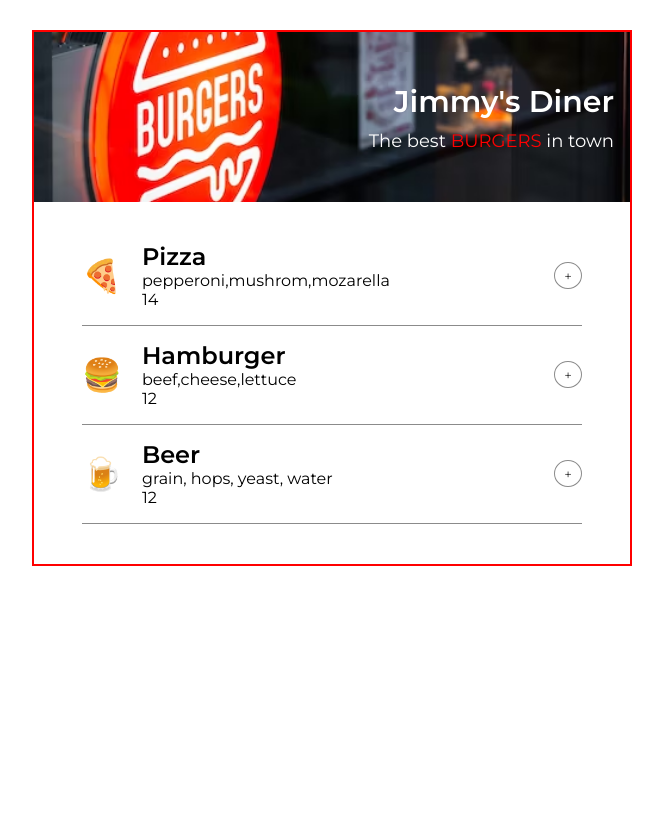
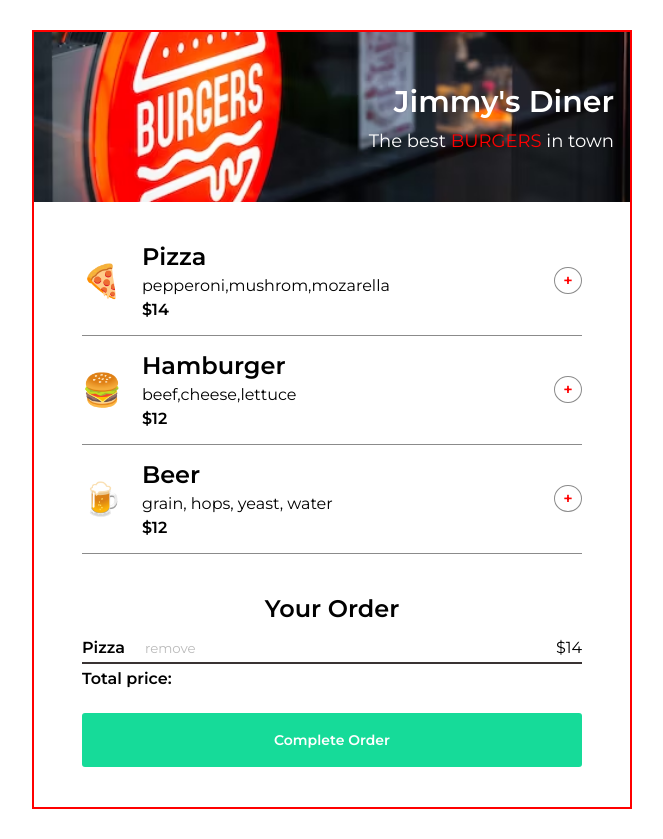
Before and after one commit to OlgaMinaievaWebDev/Restaurant-Ordering-App, a plain HTML site: page index.html in a window 1280 px wide. Shown: the whole page, without its empty margins (308-971 px from the left). Before the commit the page ends 800 px from the top, so only its background shows below. Drawn offline with Linux system fonts and the light colour scheme.

Commit message:
order box added in html and css

```diff
--- a/app.js
+++ b/app.js
@@ -14,9 +14,9 @@ function getFeedHtml(menuArray) {
               <div class="name">
                 <h2>${name}</h2>
                 <p>${listIngredients}</p>
-                 <p>${price}</p>
+                 <h4>$${price}</h4>
                </div>
-           <button id="add">+</button>
+           <button id="add" class="add">+</button>
        </div>
   `;
     })
--- a/index.html
+++ b/index.html
@@ -13,16 +13,20 @@
         <p>The best <span>burgers</span> in town</p>
       </header>
       <main class="main" id="container">
-        <div class="item">
-          <h1 class="logo">🍕</h1>
-          <div class="description">
-            <h2>Hamburger</h2>
-            <p>beef, cheese, lettuce</p>
-            <p>$12</p>
-          </div>
-          <button id="add">+</button>
+       <!-- items render in app.js -->
+      </main>
+       <div class="order-box">
+         <h2>Your Order</h2>
+         <div class="order">
+          <h4>Pizza</h4>
+<button class="remove">remove</button>
+<p>$14</p>
+         </div>
+         <div class="line"></div>
+         <h4>Total price:</h4>
+         <button class="complete">Complete Order</button>
         </div>
-      </main>
+      </div>
     </div>
     <script src="app.js" type="module"></script>
   </body>
--- a/style.css
+++ b/style.css
@@ -60,10 +60,18 @@ header span {
   border-bottom: 1px solid #8b8b8b;
 }
 
-button {
+.name {
+  display: flex;
+  flex-direction: column;
+  gap: 5px;
+}
+
+.add {
   margin-left: auto;
   padding: 10px;
-  color: #3c3c3c;
+  color: red;
+  font-weight: 600;
+  font-size: 16px;
   background-color: #ffffff;
   border: 1px solid #8b8b8b;
   border-radius: 50%;
@@ -73,3 +81,57 @@ button {
   justify-content: center;
   align-items: center;
 }
+
+.order-box {
+  display: flex;
+  flex-direction: column;
+  width: 500px;
+  margin: 0 auto;
+  margin-bottom: 40px;
+  gap: 5px;
+}
+
+.order-box h2 {
+  text-align: center;
+  margin-bottom: 10px;
+}
+
+.line {
+  height: 2px;
+  background-color: #393333;
+}
+
+.order {
+  display: flex;
+  gap: 10px;
+}
+
+.order p {
+  margin-left: auto;
+}
+
+.remove {
+  border: none;
+  color: #bbbbbb;
+  background-color: transparent;
+  margin-left: 10px;
+}
+
+.complete {
+  background-color: #16db99;
+  color: #ffffff;
+  border: none;
+  padding: 18px 175px;
+  border-radius: 3px;
+  margin-top: 20px;
+  font-size: 14px;
+  font-weight: 600;
+}
+
+button:active {
+  transform: scale(0.95);
+}
+
+.complete:active {
+  transform: scale(0.99);
+}
```
